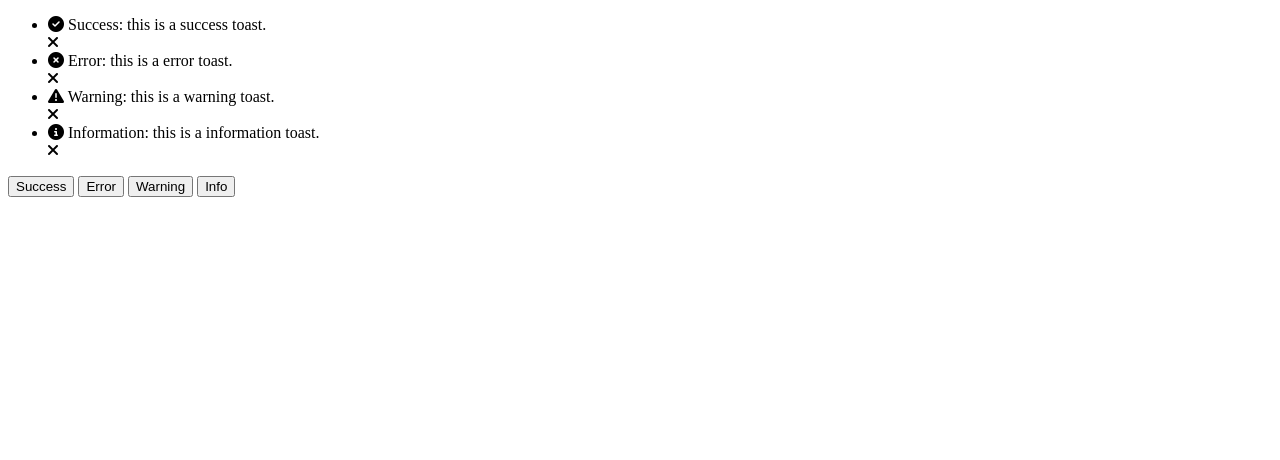
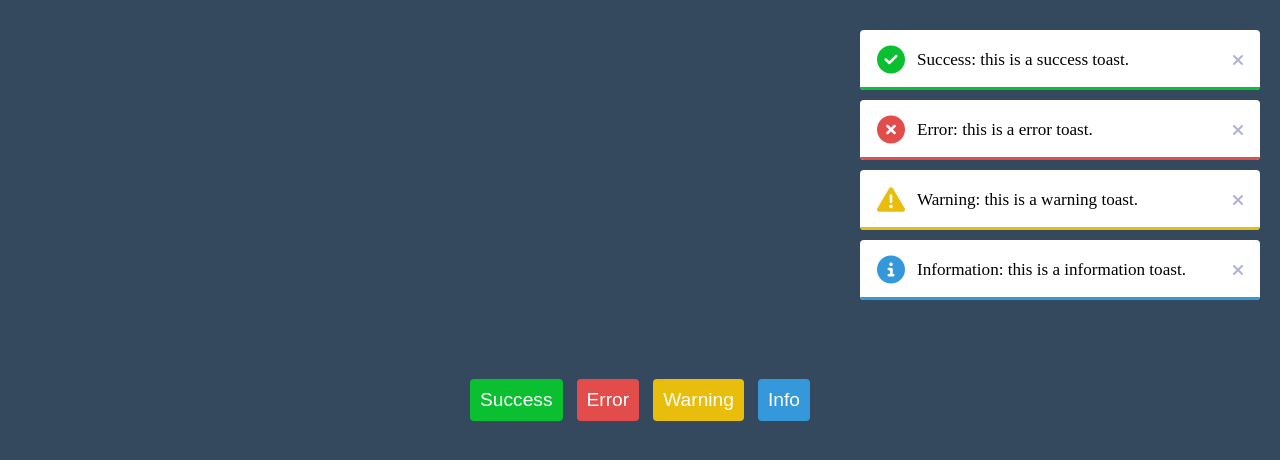
Before and after one commit to salawu-ahmed/mini-projects, a plain HTML site: page toast-notification/index.html in a window 1280 px wide. Drawn offline with Linux system fonts and the light colour scheme.

Commit message:
toast-notifications styled

```diff
--- a/toast-notification/index.html
+++ b/toast-notification/index.html
@@ -7,7 +7,8 @@
     <title>Document</title>
     <!-- FONT AWESOME CDN -->
     <link rel="stylesheet" href="https://cdnjs.cloudflare.com/ajax/libs/font-awesome/6.2.1/css/all.min.css" integrity="sha512-MV7K8+y+gLIBoVD59lQIYicR65iaqukzvf/nwasF0nqhPay5w/9lJmVM2hMDcnK1OnMGCdVK+iQrJ7lzPJQd1w==" crossorigin="anonymous" referrerpolicy="no-referrer" />
-
+    <!-- STYLESHEET -->
+    <link rel="stylesheet" href="style.css">
 </head>
 <body>
     <ul class="notifications">
--- a/toast-notification/style.css
+++ b/toast-notification/style.css
@@ -0,0 +1,135 @@
+*{
+    box-sizing: border-box;
+    margin: 0;
+    padding: 0;
+    list-style: none;
+    text-decoration: none;
+    font-family: 'Poppins' sans-serif;
+}
+
+:root{
+    --dark: #34495E;
+    --light: #ffffff;
+    --success: #0ABF30;
+    --error: #E24D4C;
+    --warning: #E9BD0C;
+    --info: #3498DB;
+}
+
+body{
+    display: flex;
+    justify-content: center;
+    align-items: center;
+    min-height: 100vh;
+    background: var(--dark);
+}
+
+.notifications{
+    position: fixed;
+    top: 30px;
+    right: 20px;
+}
+
+.notifications :where(.toast, .column){
+    display: flex;
+    align-items: center;
+}
+
+.notifications .toast{
+    width: 400px;
+    border-radius: 4px;
+    padding: 16px 17px;
+    margin-bottom: 10px;
+    background: var(--light);
+    justify-content: space-between;
+    overflow: hidden;
+    position: relative;
+    /* animation: show_toast 0.3s ease forwards; */
+}
+
+@keyframes show_toast {
+    0% {
+        transform: translateX(100%);
+    }
+    40% {
+        transform: translateX(-5%);
+    }
+    80% {
+        transform: translateX(0%);
+    }
+    100% {
+        transform: translateX(-10px);
+    }
+}
+
+.toast::before{
+    content: '';
+    position: absolute;
+    height: 3px;
+    width: 100%;
+    left: 0px;
+    bottom: 0px;
+    /* animation: progress 5s linear forwards; */
+}
+
+@keyframes progress {
+    100%{
+        width: 0;
+    }
+}
+
+.toast.success::before, .btn#success{
+    background: var(--success);
+}
+.toast.warning::before, .btn#warning{
+    background: var(--warning);
+}
+.toast.error::before, .btn#error{
+    background: var(--error);
+}
+.toast.info::before, .btn#info{
+    background: var(--info);
+}
+
+.toast.success .column i{
+    color: var(--success);
+}
+.toast.warning .column i{
+    color: var(--warning);
+}
+.toast.error .column i{
+    color: var(--error);
+}
+.toast.info .column i{
+    color: var(--info);
+}
+
+.toast .column{
+    font-size: 1.75rem;
+}
+
+.toast .column span{
+    font-size: 1.07rem;
+    margin-left: 12px;
+}
+
+.toast i:last-child{
+    color: #aeb0d7;
+    cursor: pointer;
+}
+
+.toast i:last-child:hover{
+    color: var(--dark);
+}
+
+.buttons .btn{
+    border: none;
+    outline: none;
+    color: #fff;
+    cursor: pointer;
+    margin: 0 5px;
+    font-size: 1.2rem;
+    padding: 10px;
+    border-radius: 4px;
+
+}
```
